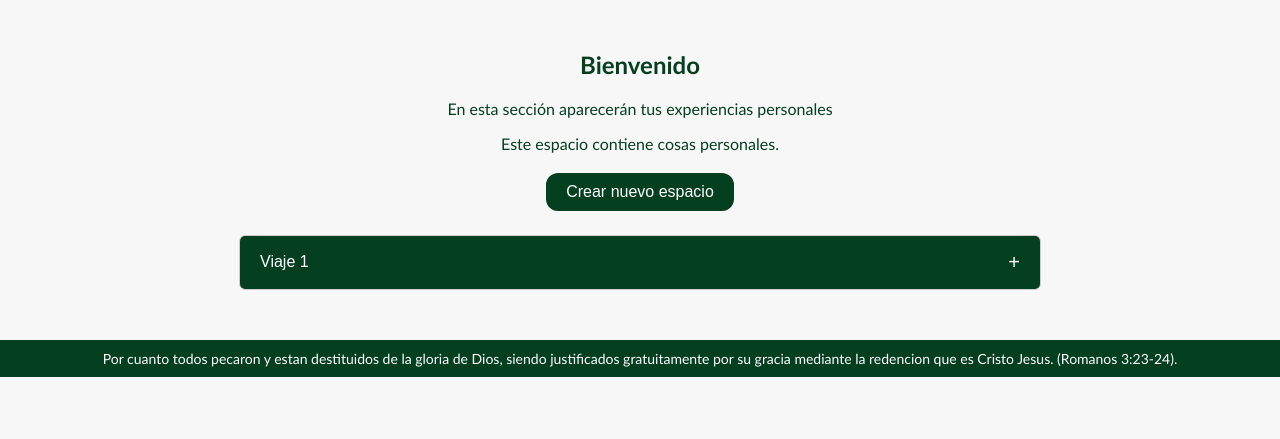
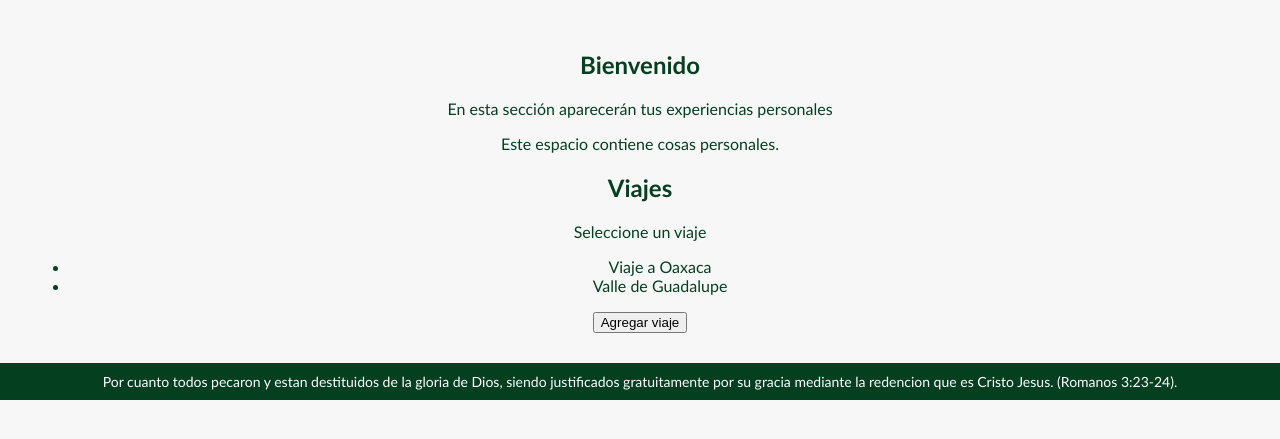
Before and after one commit to luisgalvanp1996-source/404SEVERWEBPAGE, a Flask app: page /personal/ in a window 1280 px wide. Shown: the part 132-571 px from the top of the page. Run offline with Flask 3, Linux system fonts and the light colour scheme; parts of the project's set-up code (start-up, migrations or seed data) failed here and were passed over.

Commit message:
Refactor personal module: restructure HTML for travel management, implement state handling for travel selection, viewing, and editing, and enhance user interaction with dynamic content loading.

```diff
--- a/static/js/personal.js
+++ b/static/js/personal.js
@@ -1,14 +1,178 @@
-document.addEventListener("DOMContentLoaded", function () {
-  const bandas = document.querySelectorAll(".banda");
+// ===============================
+// ESTADO GLOBAL
+// ===============================
+let estadoActual = "SELECTOR"; // SELECTOR | VER | EDITAR
+let viajeActivoId = null;
+let modoFormulario = null; // "nuevo" | "editar"
 
-  bandas.forEach(banda => {
-    const header = banda.querySelector(".banda-header");
-    const icon = banda.querySelector(".icon");
 
-    header.addEventListener("click", () => {
-      const abierta = banda.classList.toggle("active");
+// ===============================
+// ELEMENTOS DOM
+// ===============================
+const selectorViajes = document.getElementById("viajes-selector");
+const viajeActivo = document.getElementById("viaje-activo");
+const formularioViaje = document.getElementById("viaje-formulario");
 
-      icon.textContent = abierta ? "−" : "+";
+const listaViajes = document.getElementById("viajes-lista");
+
+const btnNuevoViaje = document.getElementById("btn-viaje-nuevo");
+const btnVolver = document.getElementById("btn-volver");
+const btnEditar = document.getElementById("btn-editar");
+const btnEliminar = document.getElementById("btn-eliminar");
+const btnGuardar = document.getElementById("btn-guardar");
+const btnCancelar = document.getElementById("btn-cancelar");
+
+
+// ===============================
+// CAMBIO DE ESTADO
+// ===============================
+function setEstado(nuevoEstado, opciones = {}) {
+  estadoActual = nuevoEstado;
+  viajeActivoId = opciones.viajeId ?? viajeActivoId;
+  modoFormulario = opciones.modo ?? null;
+
+  selectorViajes.classList.add("hidden");
+  viajeActivo.classList.add("hidden");
+  formularioViaje.classList.add("hidden");
+
+  if (estadoActual === "SELECTOR") {
+    selectorViajes.classList.remove("hidden");
+  }
+
+  if (estadoActual === "VER") {
+    viajeActivo.classList.remove("hidden");
+    cargarViaje(viajeActivoId);
+  }
+
+  if (estadoActual === "EDITAR") {
+    formularioViaje.classList.remove("hidden");
+    prepararFormulario(modoFormulario);
+  }
+}
+
+
+// ===============================
+// EVENTOS
+// ===============================
+btnNuevoViaje.onclick = () => {
+  setEstado("EDITAR", { modo: "nuevo" });
+};
+
+btnVolver.onclick = () => {
+  setEstado("SELECTOR");
+};
+
+btnEditar.onclick = () => {
+  setEstado("EDITAR", { modo: "editar" });
+};
+
+btnCancelar.onclick = () => {
+  if (modoFormulario === "nuevo") {
+    setEstado("SELECTOR");
+  } else {
+    setEstado("VER");
+  }
+};
+
+
+// ===============================
+// FUNCIONES PLACEHOLDER
+// ===============================
+function cargarViajes() {
+  // aquí irá el fetch al backend
+  // por ahora mock
+  listaViajes.innerHTML = "";
+
+  const ejemplo = [
+    { id: 1, titulo: "Viaje a Oaxaca" },
+    { id: 2, titulo: "Valle de Guadalupe" }
+  ];
+
+  ejemplo.forEach(v => {
+    const li = document.createElement("li");
+    li.textContent = v.titulo;
+    li.onclick = () => setEstado("VER", { viajeId: v.id });
+    listaViajes.appendChild(li);
+  });
+}
+
+function cargarViaje(id) {
+  console.log("Cargando viaje", id);
+
+  fetch(`/personal/api/viajes/${id}`)
+    .then(r => r.json())
+    .then(viaje => {
+
+      // Header
+      document.getElementById("viaje-titulo").textContent = viaje.titulo;
+      document.getElementById("viaje-meta").textContent =
+        `${viaje.pie.lugar} · ${new Date(viaje.pie.fecha).toLocaleDateString()}`;
+
+      // Contenido
+      renderViajeContenido(viaje);
+    })
+    .catch(err => {
+      console.error("Error cargando viaje:", err);
     });
-  });
-});
+}
+
+
+function prepararFormulario(modo) {
+  document.getElementById("form-titulo").textContent =
+    modo === "nuevo" ? "Nuevo viaje" : "Editar viaje";
+}
+
+
+// ===============================
+// INIT
+// ===============================
+setEstado("SELECTOR");
+cargarViajes();
+
+function renderViajeContenido(viaje) {
+  const contenedor = document.getElementById("viaje-contenido");
+  if (!contenedor) return;
+
+  contenedor.innerHTML = "";
+
+  if (!viaje.secciones || !viaje.secciones.length) {
+    contenedor.innerHTML = "<p>No hay contenido para este viaje.</p>";
+    return;
+  }
+
+  viaje.secciones
+    .sort((a, b) => a.seccion - b.seccion)
+    .forEach(seccion => {
+
+      const sec = document.createElement("section");
+      sec.className = `viaje-seccion ${seccion.tipo}`;
+
+      const titulo = document.createElement("h3");
+      titulo.textContent = seccion.tipo.toUpperCase();
+      sec.appendChild(titulo);
+
+      seccion.parrafos
+        .sort((a, b) => a.orden - b.orden)
+        .forEach(p => {
+
+          const bloque = document.createElement("div");
+          bloque.className = "parrafo";
+
+          const texto = document.createElement("p");
+          texto.textContent = p.texto;
+          bloque.appendChild(texto);
+
+          if (p.frases && p.frases.length) {
+            p.frases.forEach(f => {
+              const frase = document.createElement("blockquote");
+              frase.textContent = f;
+              bloque.appendChild(frase);
+            });
+          }
+
+          sec.appendChild(bloque);
+        });
+
+      contenedor.appendChild(sec);
+    });
+}
--- a/templates/personal/index.html
+++ b/templates/personal/index.html
@@ -22,38 +22,89 @@
 </header>
 
 <main>
-  <h2>Bienvenido </h2>
+  <h2>Bienvenido</h2>
   <p>En esta sección aparecerán tus experiencias personales</p>
   <p>Este espacio contiene cosas personales.</p>
-   <section id="personal experiencias">
-    <button class= "Button1" id="crear-espacio-btn">Crear nuevo espacio</button>
-   </section>
 
-   <!-- Banda desplegable de ejemplo -->
-   <section class="banda">
-    <button class="banda-header">
-     <span>Viaje 1</span>
-     <span class="icon">+</span>
-    </button>
+  <section id="viajes-module">
 
-  <div class="banda-content">
-    <p>
-      Este es el contenido desplegable.
-      Aquí puedes poner texto, imágenes, formularios o cualquier HTML.
-    </p>
-  </div>
-</section>
+    <!-- ===== ESTADO A: SELECTOR DE VIAJES ===== -->
+    <div id="viajes-selector">
+
+      <h2>Viajes</h2>
+      <p id="viajes-placeholder">Seleccione un viaje</p>
+
+      <ul id="viajes-lista">
+        <!--
+          <li data-id="1">Viaje a Oaxaca</li>
+          <li data-id="2">Valle de Guadalupe</li>
+        -->
+      </ul>
+
+      <button id="btn-viaje-nuevo">Agregar viaje</button>
+
+    </div>
 
 
+    <!-- ===== ESTADO B: VER VIAJE ===== -->
+    <div id="viaje-activo" class="hidden">
+
+      <!-- Header del viaje -->
+      <div id="viaje-header">
+        <h2 id="viaje-titulo"></h2>
+        <p id="viaje-meta"></p>
+      </div>
+
+      <!-- Acciones -->
+      <div id="viaje-acciones">
+        <button id="btn-volver">Volver</button>
+        <button id="btn-editar">Editar</button>
+        <button id="btn-eliminar">Eliminar</button>
+      </div>
+
+      <!-- Slideshow -->
+      <div id="viaje-slideshow">
+        <!-- imágenes -->
+      </div>
+
+      <!-- Contenido del viaje -->
+      <div id="viaje-contenido">
+        <!-- secciones, párrafos, frases -->
+      </div>
+
+    </div>
 
 
+    <!-- ===== ESTADO C: FORMULARIO (crear / editar) ===== -->
+    <div id="viaje-formulario" class="hidden">
 
+      <h3 id="form-titulo">Nuevo viaje</h3>
 
+      <label>
+        Título
+        <input type="text" id="input-titulo">
+      </label>
 
+      <label>
+        Lugar
+        <input type="text" id="input-lugar">
+      </label>
 
+      <label>
+        Fecha
+        <input type="date" id="input-fecha">
+      </label>
 
+      <div class="acciones">
+        <button id="btn-guardar">Guardar</button>
+        <button id="btn-cancelar">Cancelar</button>
+      </div>
 
+    </div>
+
+  </section>
 </main>
+
 
 <footer>
   Por cuanto todos pecaron y estan destituidos de la gloria de Dios, siendo justificados gratuitamente por su gracia mediante la redencion que es Cristo Jesus. (Romanos 3:23-24).
```
